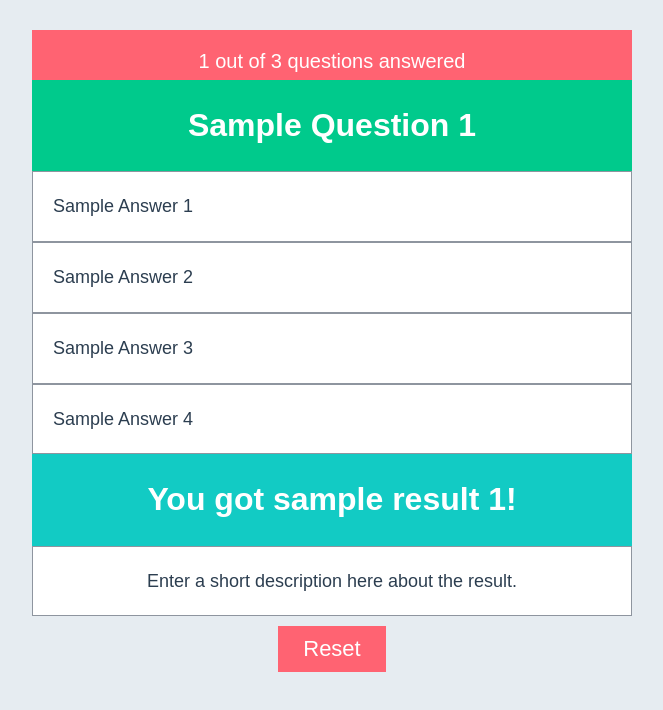
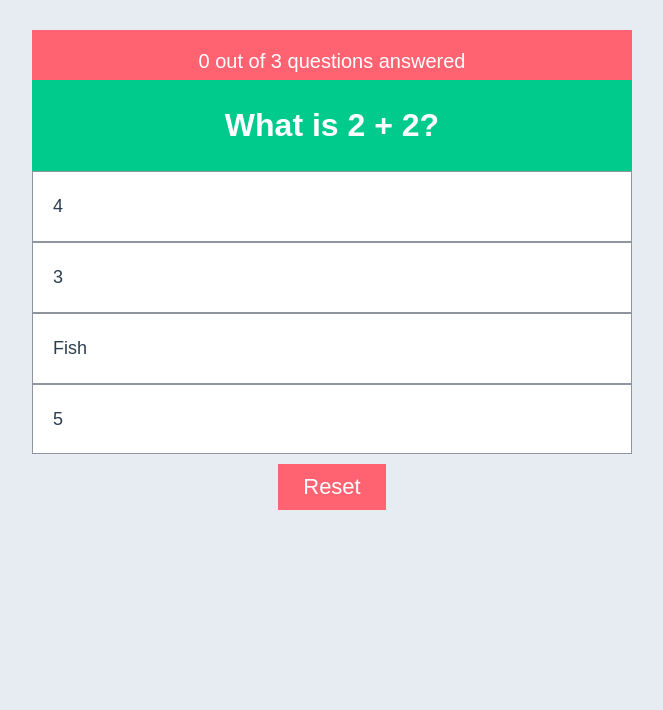
Before and after one commit to fatemehsnz/quize-app-vue, a Vue app: page / in a window 1280 px wide. Shown: the top 710 px of the page, without its empty margins (308-971 px from the left). Built offline with nearby package versions, Linux system fonts and the light colour scheme.

Commit message:
loop for questions and answers

```diff
--- a/src/App.vue
+++ b/src/App.vue
@@ -1,7 +1,7 @@
 <template>
   <div class="ctr">
-    <questions></questions>
-    <results></results>
+    <questions v-if="questionsAnswered < questions.length" :questions="questions" :questionsAnswered=" questionsAnswered"></questions>
+    <results v-else></results>
     <button type="button" class="reset-btn">Reset</button>
 </div>
 </template>
@@ -17,6 +17,7 @@
   },
   data() {
     return {
+      questionsAnswered : 0,
       questions: [
         {
           q: 'What is 2 + 2?',
--- a/src/components/Questions.vue
+++ b/src/components/Questions.vue
@@ -2,15 +2,14 @@
   <div class="questions-ctr">
         <div class="progress">
             <div class="bar"></div>
-            <div class="status">1 out of 3 questions answered</div>
+            <div class="status">{{ questionsAnswered }} out of {{ questions.length }} questions answered</div>
         </div>
-        <div class="single-question">
-            <div class="question">Sample Question 1</div>
-            <div class="answers">
-                <div class="answer">Sample Answer 1</div>
-                <div class="answer">Sample Answer 2</div>
-                <div class="answer">Sample Answer 3</div>
-                <div class="answer">Sample Answer 4</div>
+        <div class="single-question"
+            v-for="(question, index) in questions " :key="question.q"
+            v-show="index === questionsAnswered">
+            <div class="question" >{{ question.q }}</div>
+            <div class="answers" v-for="answer in question.answers" :key="answer.text">
+                <div class="answer" >{{answer.text}}</div>
             </div>
         </div>
     </div>
@@ -18,6 +17,7 @@
 
 <script>
 export default {
+    props:['questions','questionsAnswered'],
 
 }
 </script>
```
Lines whose indentation alone changed are shown as unchanged.
